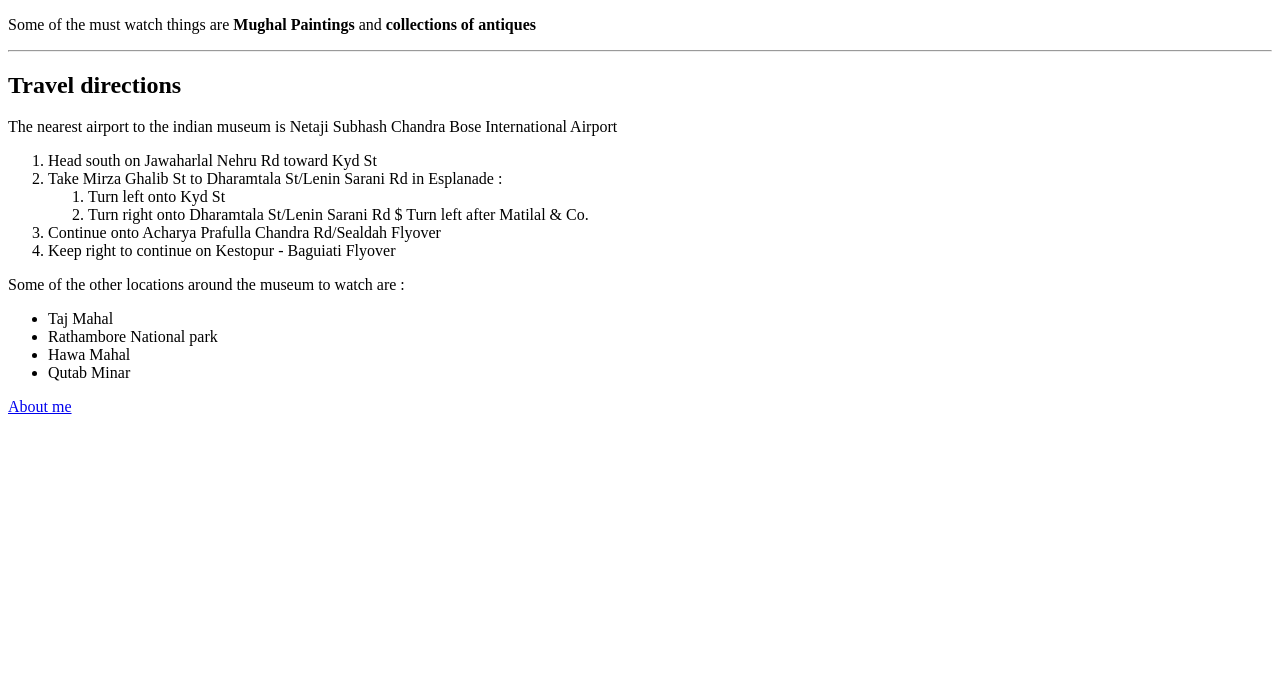
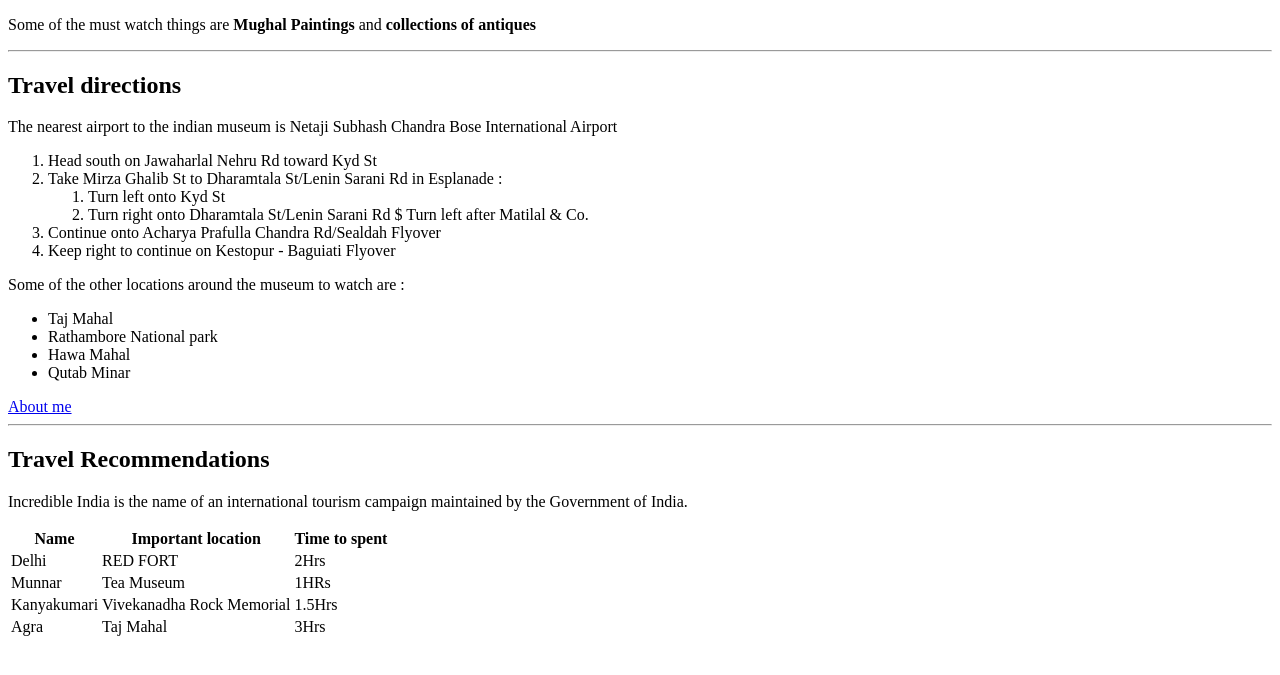
Before and after one commit to 44-563-Web-Apps-F22/44563-webapps-assignment-3-SaiGeethikagarikapati, a plain HTML site: page index.html in a window 1280 px wide. Shown: the part 105-780 px from the top of the page. Drawn offline with Linux system fonts and the light colour scheme.

Commit message:
added travel recommendations

```diff
--- a/index.html
+++ b/index.html
@@ -38,6 +38,37 @@
     </ul>
 
 <a href="./aboutme.html">About me</a>
+<hr>
+    <h2>Travel Recommendations</h2>
+    <p>Incredible India is the name of an international tourism campaign maintained by the Government of India.</p>
+    <table>
+        <tr>
+            <th>Name</th>
+            <th>Important location</th>
+            <th>Time to spent</th>
+
+        </tr>
+        <tr>
+            <td>Delhi</td>
+            <td>RED FORT</td>
+            <td>2Hrs</td>
+        </tr>
+        <tr>
+            <td>Munnar</td>
+            <td>Tea Museum</td>
+            <td>1HRs</td>
+        </tr>
+        <tr>
+            <td>Kanyakumari</td>
+            <td>Vivekanadha Rock Memorial</td>
+            <td>1.5Hrs</td>
+        </tr>
+        <tr>
+            <td> Agra </td>
+            <td>Taj Mahal</td>
+            <td>3Hrs</td>
+        </tr>
+    </table>
 
 
 
```
